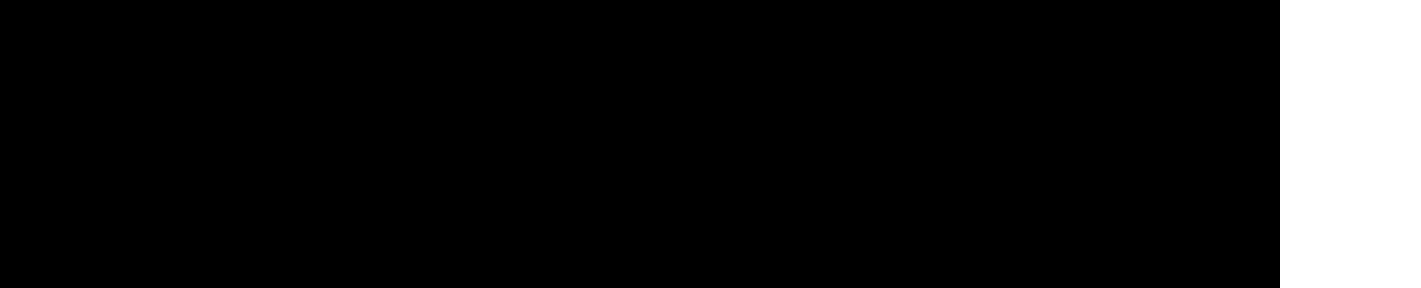
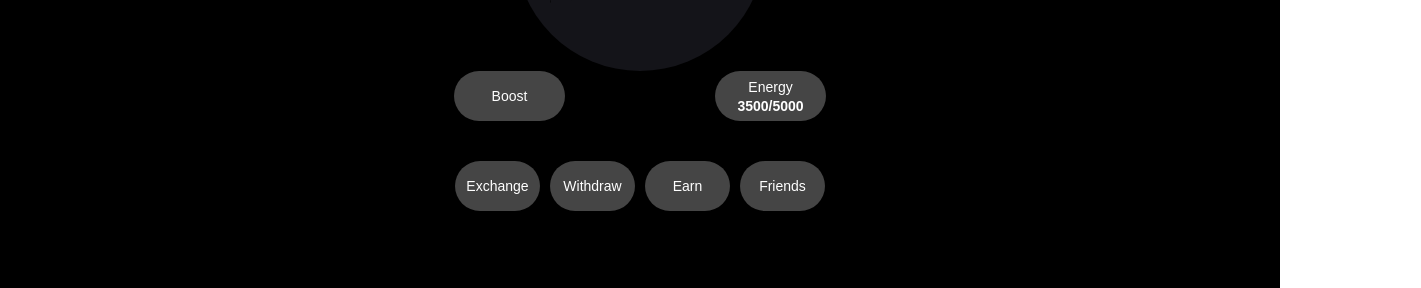
Before and after one commit to rafarruxbek/METACOIN-2.0, a plain HTML site: page index.html in a window 1280 px wide. Shown: the part 512-800 px from the top of the page, 1421 px wide, since content can reach past the window. Drawn offline with Linux system fonts and the light colour scheme.

Commit message:
tuzatdim

```diff
--- a/styles.css
+++ b/styles.css
@@ -4,7 +4,6 @@
   box-sizing: border-box;
   font-family: sans-serif;
   -webkit-tap-highlight-color: transparent;
-  /* test */
 }
 
 body {
@@ -16,7 +15,7 @@ body {
 
 .container {
   background-color: #000000;
-  display: flex;`
+  display: flex;
   flex-direction: column;
   justify-content: center;
   align-items: center;
```
